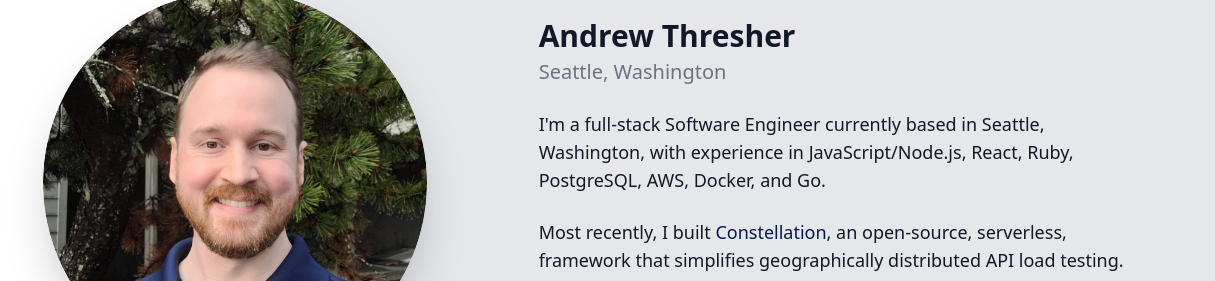
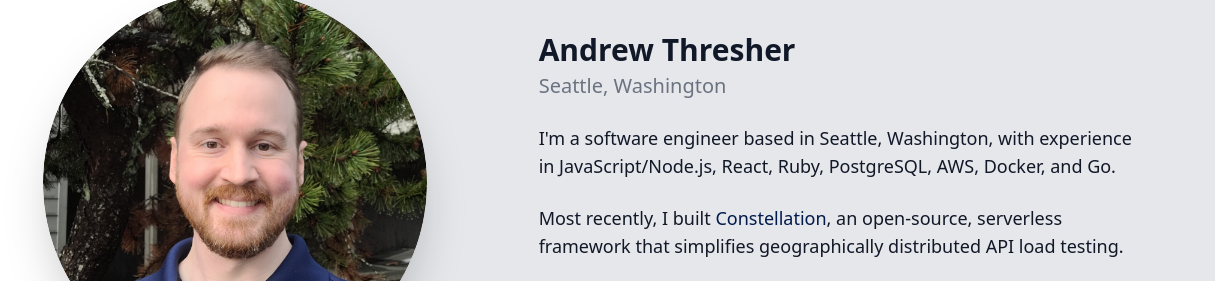
Before and after one commit to A-Thresher/athresher.com, a website built with Vite: page index.html in a window 1280 px wide. Shown: the part 137-418 px from the top of the page, 0-1215 px from the left. Built offline with nearby package versions, Linux system fonts and the light colour scheme.

Commit message:
text updates

```diff
--- a/index.html
+++ b/index.html
@@ -203,9 +203,8 @@
                 Seattle, Washington
               </h4>
               <p class="text-lg text-gray-900 mt-6">
-                I'm a full-stack Software Engineer currently based in
-                Seattle, Washington, with experience in
-                JavaScript/Node.js, React, Ruby, PostgreSQL, AWS, Docker, and Go.
+                I'm a software engineer based in Seattle, Washington,
+                with experience in JavaScript/Node.js, React, Ruby, PostgreSQL, AWS, Docker, and Go.
               </p>
               <p class="text-lg text-gray-900 mt-6">
                 Most recently, I built
@@ -215,7 +214,7 @@
                   target="_blank"
                   >
                   Constellation</a>,
-                an open-source, serverless, framework that simplifies
+                an open-source, serverless framework that simplifies
                 geographically distributed API load testing.
               </p>
               <a
@@ -555,8 +554,8 @@
           <span class="block">Let's Connect</span>
         </h2>
         <p class="mt-4 mb-4 text-lg leading-6 text-gray-200">
-          I am looking for my next opportunity, please get in touch if you think
-          I'd be a good fit for your team.
+          I am actively looking for my next software engineering role, please get in touch if
+          I might be a good fit for your team.
         </p>
         <div class="flex items-center justify-center flex-wrap">
           <a
```
